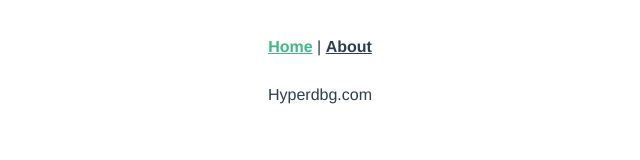
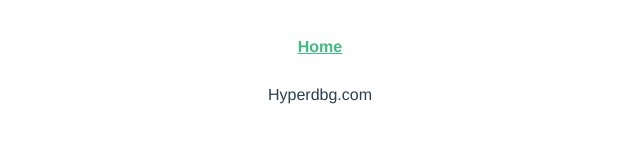
Before and after one commit to HyperDbg/website, a Vue app: page / in a window 1280 px wide. Shown: the top 160 px of the page, without its empty margins (320-960 px from the left). Built offline with nearby package versions, Linux system fonts and the light colour scheme.

Commit message:
Update nav links

```diff
--- a/src/App.vue
+++ b/src/App.vue
@@ -1,10 +1,9 @@
 <template>
   <div id="app">
     <div id="nav">
-      <router-link to="/">Home</router-link> |
-      <router-link to="/about">About</router-link>
+      <router-link to="/">Home</router-link>
     </div>
-    <router-view/>
+    <router-view />
   </div>
 </template>
 
```
